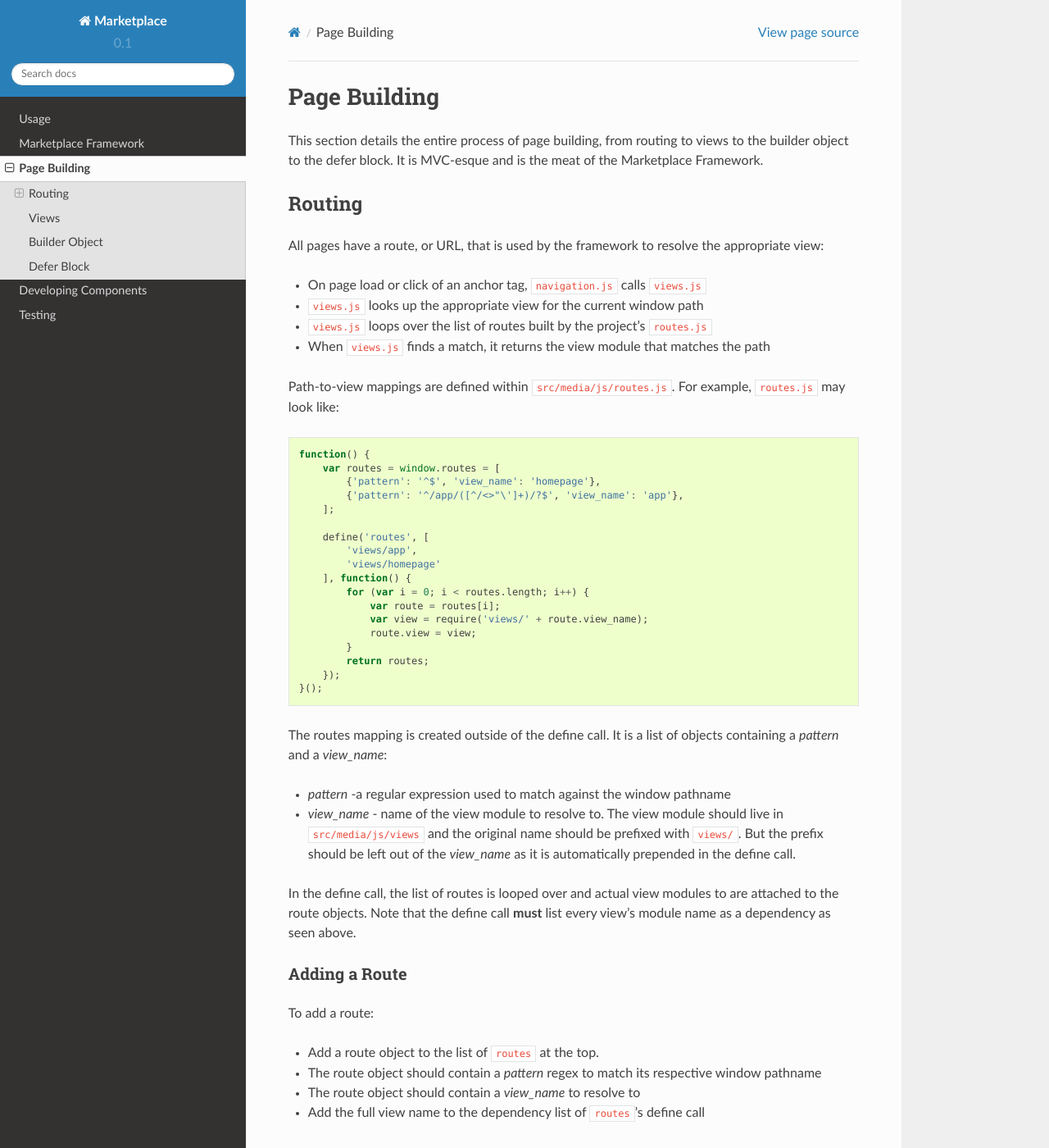
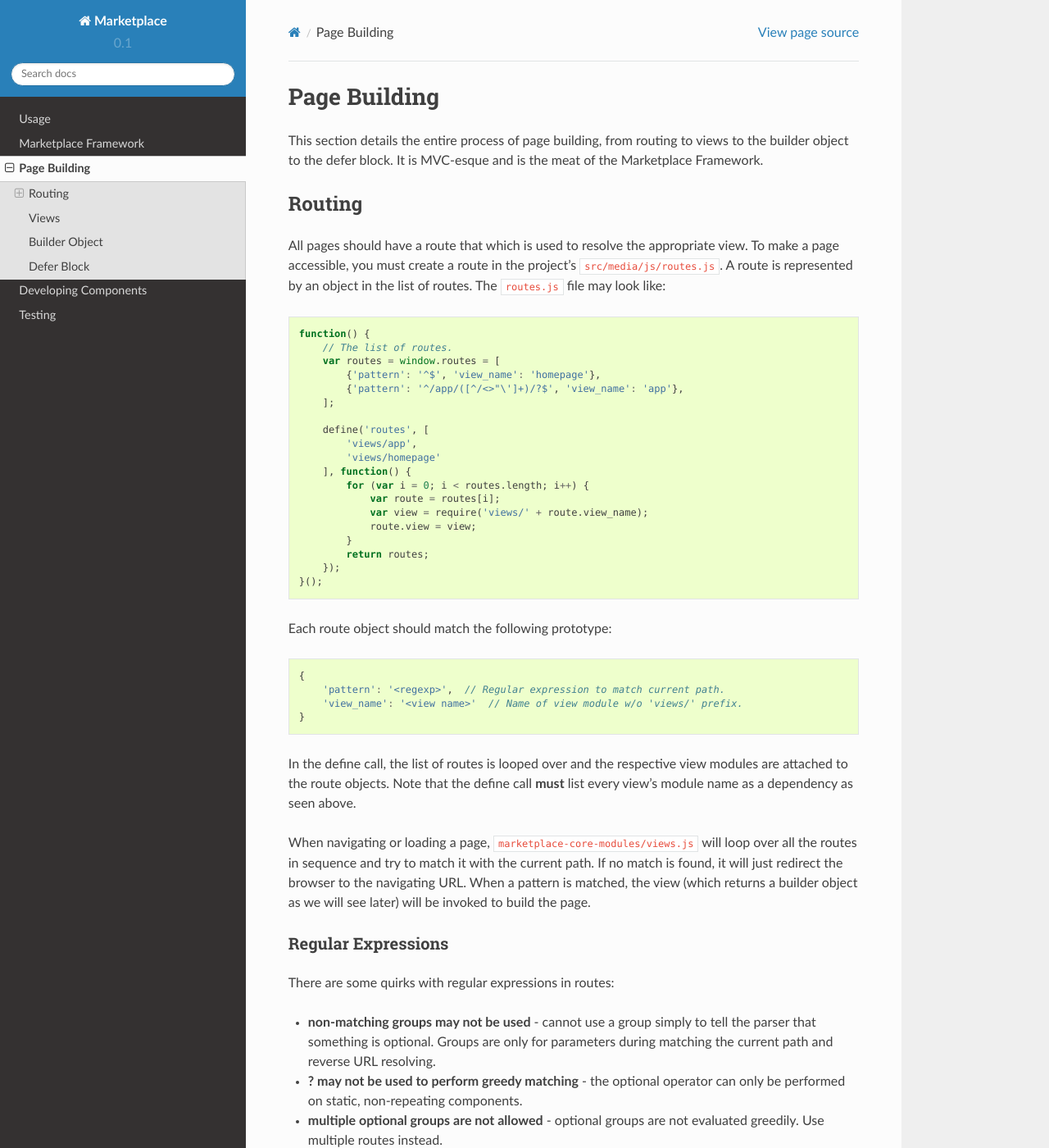
Before and after one commit to mozilla/marketplace-frontend-docs, a Sphinx documentation site: the page built from docs/topics/page-building.rst, in a window 1280 px wide and 1400 px high. Shown: the whole window at 82% size. Built offline with Sphinx 7.4.7 and the Read the Docs theme 2.0.0, drawn with Linux system fonts in a browser that asks for light colours; pages that are not in the unit, such as notebooks, are missing from menus.

Commit message:
rework the routing section, add regex subsection

```diff
--- a/docs/topics/page-building.rst
+++ b/docs/topics/page-building.rst
@@ -12,20 +12,15 @@ meat of the Marketplace Framework.
 Routing
 ~~~~~~~
 
-All pages have a route, or URL, that is used by the framework to resolve the
-appropriate view:
-
-- On page load or click of an anchor tag, ``navigation.js`` calls ``views.js``
-- ``views.js`` looks up the appropriate view for the current window path
-- ``views.js`` loops over the list of routes built by the project's ``routes.js``
-- When ``views.js`` finds a match, it returns the view module that matches the path
-
-Path-to-view mappings are defined within ``src/media/js/routes.js``. For
-example, ``routes.js`` may look like:
+All pages should have a route that which is used to resolve the appropriate
+view. To make a page accessible, you must create a route in the project's
+``src/media/js/routes.js``. A route is represented by an object in the list of
+routes. The ``routes.js`` file may look like:
 
 .. code-block:: javascript
 
     function() {
+        // The list of routes.
         var routes = window.routes = [
             {'pattern': '^$', 'view_name': 'homepage'},
             {'pattern': '^/app/([^/<>"\']+)/?$', 'view_name': 'app'},
@@ -44,28 +39,38 @@ example, ``routes.js`` may look like:
         });
     }();
 
-The routes mapping is created outside of the define call. It is a list of
-objects containing a *pattern* and a *view_name*:
+Each route object should match the following prototype:
 
-- *pattern* -a regular expression used to match against the window pathname
-- *view_name* - name of the view module to resolve to. The view module should
-  live in ``src/media/js/views`` and the original name should be prefixed with
-  ``views/``. But the prefix should be left out of the *view_name* as it is
-  automatically prepended in the define call.
+.. code-block:: javascript
 
-In the define call, the list of routes is looped over and actual view modules
-to are attached to the route objects. Note that the define call **must** list
-every view's module name as a dependency as seen above.
+    {
+        'pattern': '<regexp>',  // Regular expression to match current path.
+        'view_name': '<view name>'  // Name of view module w/o 'views/' prefix.
+    }
 
-Adding a Route
---------------
+In the define call, the list of routes is looped over and the respective view
+modules are attached to the route objects. Note that the define call **must**
+list every view's module name as a dependency as seen above.
 
-To add a route:
+When navigating or loading a page, ``marketplace-core-modules/views.js`` will
+loop over all the routes in sequence and try to match it with the current path.
+If no match is found, it will just redirect the browser to the navigating URL.
+When a pattern is matched, the view (which returns a builder object as we will
+see later) will be invoked to build the page.
 
-- Add a route object to the list of ``routes`` at the top.
-- The route object should contain a *pattern* regex to match its respective window pathname
-- The route object should contain a *view_name* to resolve to
-- Add the full view name to the dependency list of ``routes``'s define call
+Regular Expressions
+-------------------
+
+There are some quirks with regular expressions in routes:
+
+- **non-matching groups may not be used** - cannot use a group simply to
+  tell the parser that something is optional. Groups are only for parameters
+  during matching the current path and reverse URL resolving.
+- **? may not be used to perform greedy matching** - the optional operator
+  can only be performed on static, non-repeating components.
+- **multiple optional groups are not allowed** - optional groups are not evaluated
+  greedily. Use multiple routes instead.
+
 
 .. _views:
 
```
